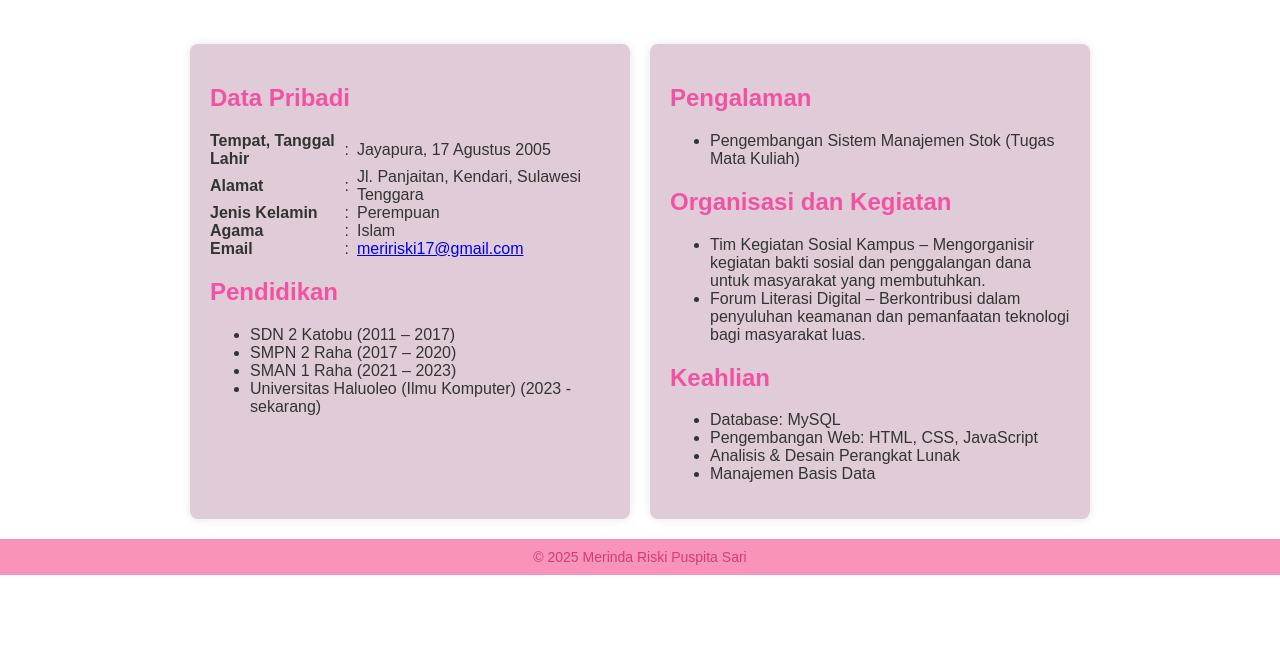
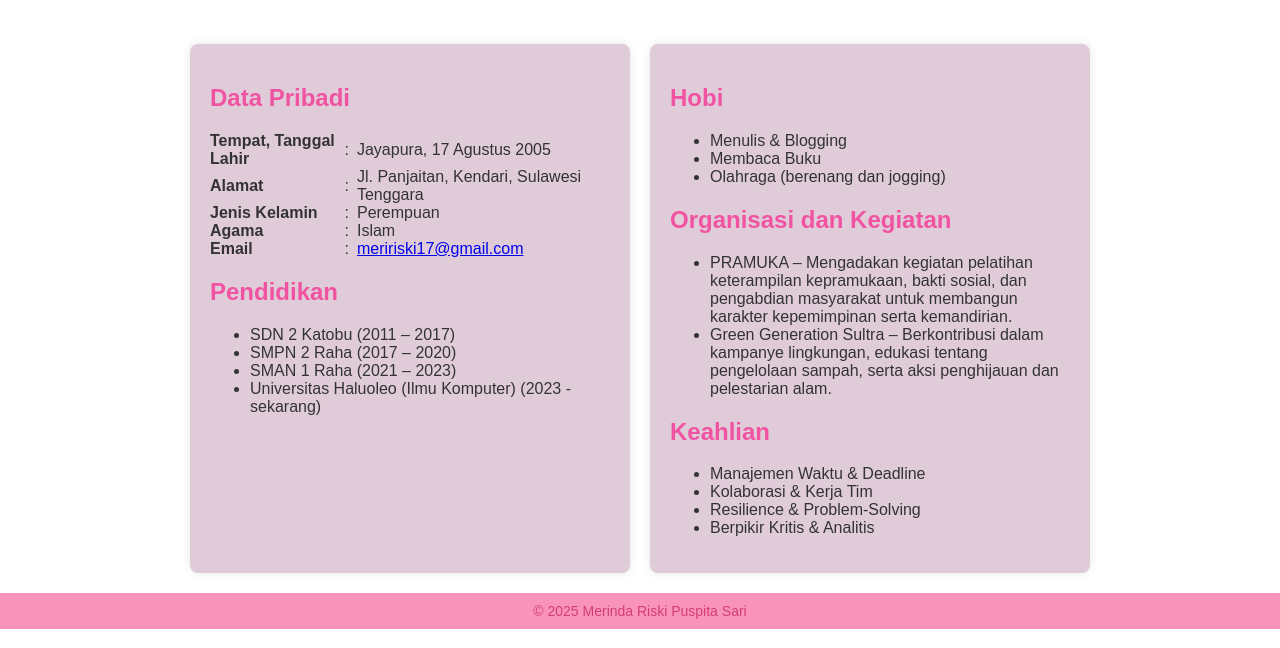
Before and after one commit to meri17283/meri17283.github.io, a plain HTML site: page index.html in a window 1280 px wide. Shown: the part 152-800 px from the top of the page. Drawn offline with Linux system fonts and the light colour scheme.

Commit message:
add index

```diff
--- a/index.html
+++ b/index.html
@@ -5,7 +5,6 @@
     <meta name="viewport" content="width=device-width, initial-scale=1.0">
     <title>CV - Merinda Riski Puspita Sari</title>
     <link rel="stylesheet" href="styles.css">
-    <script src="script.js"></script>
 </head>
 <body>
     <header>
@@ -16,8 +15,7 @@
                 <p><strong>Ilmu Komputer</strong></p>
             </div>
         </div>
-        <button id="read-mode-toggle">Mode Baca</button>
-
+        <button onclick="toggleDarkMode()">Toggle Dark Mode</button>
     </header>
 
 
@@ -47,25 +45,27 @@
 
         <section id="right-column">
             <section id="experience">
-                <h2>Pengalaman</h2>
+                <h2>Hobi</h2>
                 <ul>
-                    <li>Pengembangan Sistem Manajemen Stok (Tugas Mata Kuliah)</li>
+                    <li>Menulis & Blogging</li>
+                    <li>Membaca Buku</li>
+                    <li>Olahraga (berenang dan jogging)</li>
                 </ul>
             </section>
             <section id="organizations">
                 <h2>Organisasi dan Kegiatan</h2>
                 <ul>
-                    <li>Tim Kegiatan Sosial Kampus – Mengorganisir kegiatan bakti sosial dan penggalangan dana untuk masyarakat yang membutuhkan.</li>
-                    <li>Forum Literasi Digital – Berkontribusi dalam penyuluhan keamanan dan pemanfaatan teknologi bagi masyarakat luas.</li>
+                    <li>PRAMUKA – Mengadakan kegiatan pelatihan keterampilan kepramukaan, bakti sosial, dan pengabdian masyarakat untuk membangun karakter kepemimpinan serta kemandirian.</li>
+                    <li>Green Generation Sultra – Berkontribusi dalam kampanye lingkungan, edukasi tentang pengelolaan sampah, serta aksi penghijauan dan pelestarian alam.</li>
                 </ul>
             </section>
             <section id="skills">
                 <h2>Keahlian</h2>
                 <ul>
-                    <li>Database: MySQL</li>
-                    <li>Pengembangan Web: HTML, CSS, JavaScript</li>
-                    <li>Analisis & Desain Perangkat Lunak</li>
-                    <li>Manajemen Basis Data</li>
+                    <li>Manajemen Waktu & Deadline</li>
+                    <li>Kolaborasi & Kerja Tim</li>
+                    <li>Resilience & Problem-Solving</li>
+                    <li>Berpikir Kritis & Analitis</li>
                 </ul>
             </section>
         </section>
```
